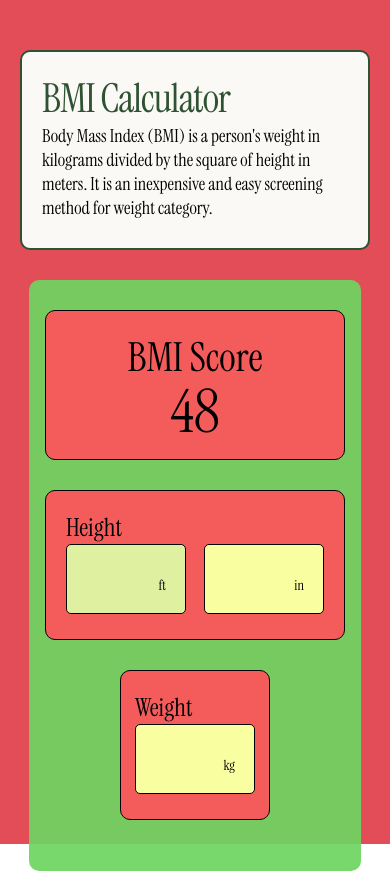
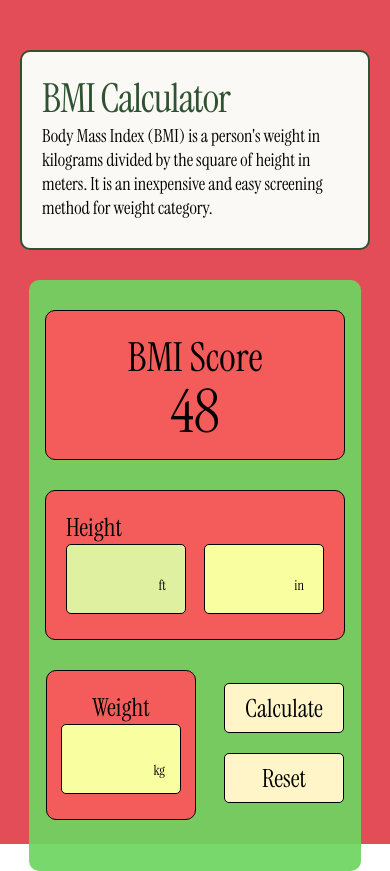
Before and after one commit to mparedes023/bmi-calculator-app, a React Native app: screen / in a window 390 px wide. Built offline with nearby package versions, Linux system fonts and the light colour scheme.

Commit message:
feat(ui): add and align Calculate and Reset buttons

```diff
--- a/screens/BMI.js
+++ b/screens/BMI.js
@@ -1,4 +1,4 @@
-import {View, Text,StyleSheet, TextInput} from 'react-native';
+import {View, Text,StyleSheet, TextInput,TouchableOpacity} from 'react-native';
 import {useFonts} from 'expo-font';
 export default function BMI(){
     const [fontsLoaded] = useFonts({
@@ -36,14 +36,21 @@ export default function BMI(){
             </View>
         </View>
     {/* weight input area */}
+    <View style={styles.wbContainer}>
     <View style={styles.weightButtonsContainer}>
         <View style={styles.weightContainer}>
             <Text style={styles.weightTitle}>Weight</Text>
-            <TextInput style={styles.weightInput} keyBoardType="numeric" maxLength={3}></TextInput>
+            <TextInput style={styles.weightInput} keyboardType="numeric" maxLength={3}></TextInput>
             <Text style={styles.unitLabelWeight}>kg</Text>
+
          </View>
     </View>
 
+    <View style={styles.buttonContainer}>
+            <TouchableOpacity style={styles.btnCalculate} ><Text style={styles.btnCalculateText}>Calculate</Text></TouchableOpacity>
+            <TouchableOpacity style={styles.btnReset}><Text style={styles.btnResetText}>Reset</Text></TouchableOpacity>
+    </View>
+ </View>
 
     </View>
     </View>
@@ -188,7 +195,19 @@ const styles=StyleSheet.create({
         fontFamily:'flute',
 
     },
+    wbContainer:{
+        display:'flex',
+        flexDirection:'row',
+        justifyContent:'space-between',
+        gap:28,
+    },
     weightButtonsContainer:{
+
+        display:'flex',
+        flexDirection:'row',
+
+    },
+    weightContainer:{
         width:150,
         height:150,
         borderRadius:10,
@@ -221,8 +240,45 @@ const styles=StyleSheet.create({
     },
     unitLabelWeight:{
         position:'absolute',
-        right:20,
-        bottom:20,
+        right:30,
+        bottom:40,
         fontFamily:'flute',
     },
+    buttonContainer:{
+        display:'flex',
+        flexDirection:'column',
+        marginTop:43,
+    },
+    btnCalculate:{
+        backgroundColor:'rgb(255, 245, 200)',
+
+        width:120,
+        height:50,
+        borderColor:'black',
+        borderWidth:1.2,
+        borderRadius:5,
+        justifyContent:'center',
+        alignItems:'center',
+    },
+    btnCalculateText:{
+        fontFamily:'flute',
+        fontSize:25,
+        textAlign:'center',
+    },
+    btnReset:{
+        backgroundColor:'rgb(255, 245, 200)',
+        marginTop:20,
+        width:120,
+        height:50,
+        borderColor:'black',
+        borderWidth:1.2,
+        borderRadius:5,
+        justifyContent:'center',
+        alignItems:'center',
+    },
+    btnResetText:{
+        fontFamily:'flute',
+        fontSize:25,
+        textAlign:'center',
+    }
 });
```
